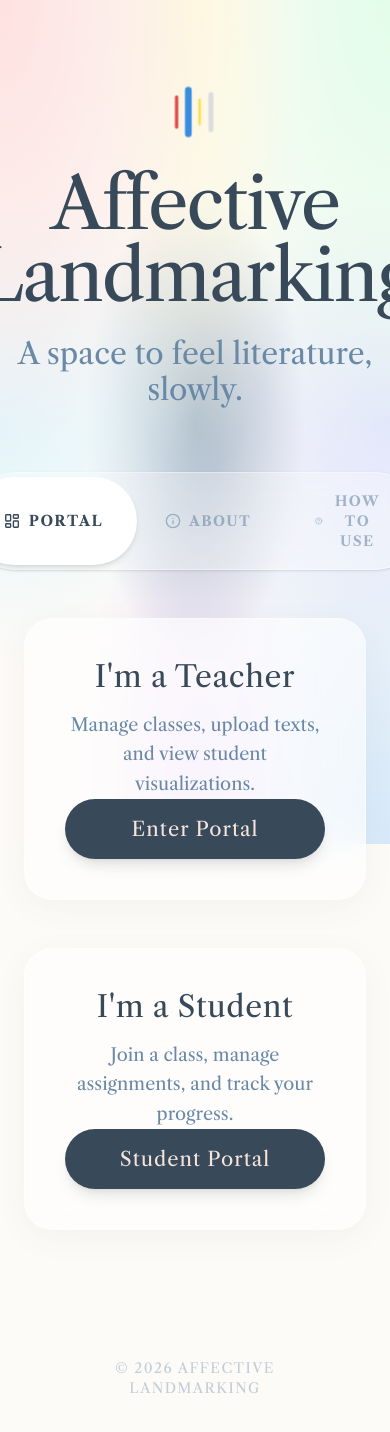
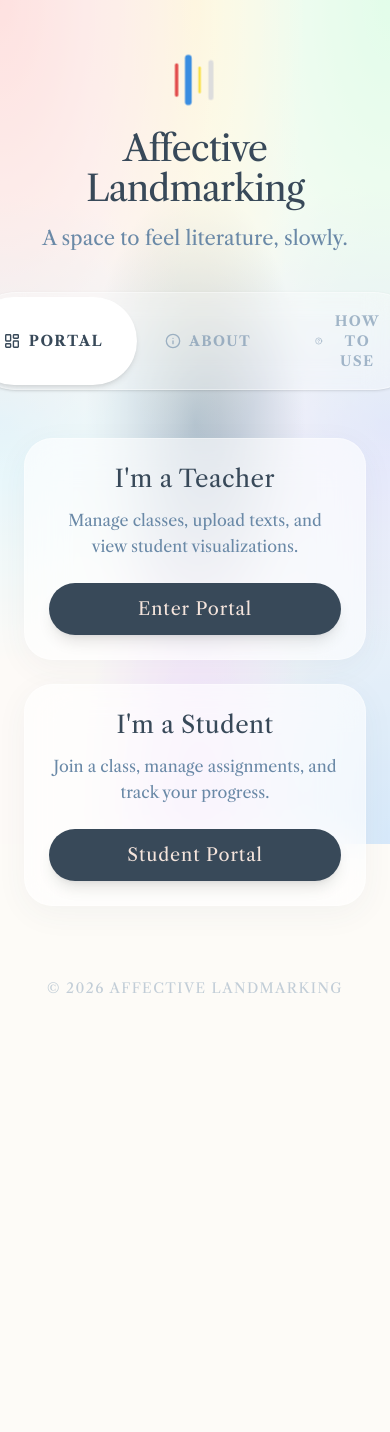
Before and after one commit to mehagupta8/affective-landmarking-app, a Next.js app: page / in a window 390 px wide. Shown: the top 1432 px of the page. After the commit the page ends 1022 px from the top, so only its background shows below. Built offline with nearby package versions, Linux system fonts and the light colour scheme.

Commit message:
Make site mobile-first: hamburger sidebar, responsive text sizes and padding

```diff
--- a/src/app/page.tsx
+++ b/src/app/page.tsx
@@ -6,24 +6,24 @@ import { InfoTabs } from '@/components/info/InfoTabs';
 
 export default function LandingPage() {
   const mainPortalContent = (
-    <div className="grid grid-cols-1 md:grid-cols-2 gap-12 w-full max-w-3xl">
-      <GlassCard className="flex flex-col items-center p-10 hover:-translate-y-1 transition-all duration-500">
-        <h2 className="text-3xl text-charcoal mb-4">I&apos;m a Teacher</h2>
-        <p className="text-warm-grey mb-10 text-lg leading-relaxed h-12">
+    <div className="grid grid-cols-1 md:grid-cols-2 gap-6 md:gap-12 w-full max-w-3xl">
+      <GlassCard className="flex flex-col items-center p-6 md:p-10 hover:-translate-y-1 transition-all duration-500">
+        <h2 className="text-2xl md:text-3xl text-charcoal mb-3 md:mb-4">I&apos;m a Teacher</h2>
+        <p className="text-warm-grey mb-6 md:mb-10 text-base md:text-lg leading-relaxed">
           Manage classes, upload texts, and view student visualizations.
         </p>
         <Link href="/teacher/login" className="w-full">
-          <PillButton className="w-full py-4 text-xl">Enter Portal</PillButton>
+          <PillButton className="w-full py-3 md:py-4 text-lg md:text-xl">Enter Portal</PillButton>
         </Link>
       </GlassCard>
 
-      <GlassCard className="flex flex-col items-center p-10 hover:-translate-y-1 transition-all duration-500">
-        <h2 className="text-3xl text-charcoal mb-4">I&apos;m a Student</h2>
-        <p className="text-warm-grey mb-10 text-lg leading-relaxed h-12">
+      <GlassCard className="flex flex-col items-center p-6 md:p-10 hover:-translate-y-1 transition-all duration-500">
+        <h2 className="text-2xl md:text-3xl text-charcoal mb-3 md:mb-4">I&apos;m a Student</h2>
+        <p className="text-warm-grey mb-6 md:mb-10 text-base md:text-lg leading-relaxed">
           Join a class, manage assignments, and track your progress.
         </p>
         <Link href="/student/login" className="w-full">
-          <PillButton className="w-full py-4 text-xl">Student Portal</PillButton>
+          <PillButton className="w-full py-3 md:py-4 text-lg md:text-xl">Student Portal</PillButton>
         </Link>
       </GlassCard>
     </div>
@@ -31,13 +31,13 @@ export default function LandingPage() {
 
   return (
     <div className="min-h-screen flex flex-col atmospheric-bg">
-      <main className="flex-1 flex flex-col items-center justify-center p-6 py-20 text-center max-w-6xl mx-auto space-y-16 w-full">
-        <div className="flex flex-col items-center space-y-6">
+      <main className="flex-1 flex flex-col items-center justify-center p-6 py-12 md:py-20 text-center max-w-6xl mx-auto space-y-10 md:space-y-16 w-full">
+        <div className="flex flex-col items-center space-y-4 md:space-y-6">
           <Orb size="lg" />
-          <h1 className="text-7xl font-normal tracking-tight text-charcoal">
+          <h1 className="text-4xl md:text-7xl font-normal tracking-tight text-charcoal">
             Affective Landmarking
           </h1>
-          <p className="text-3xl text-warm-grey font-light">
+          <p className="text-xl md:text-3xl text-warm-grey font-light">
             A space to feel literature, slowly.
           </p>
         </div>
@@ -45,7 +45,7 @@ export default function LandingPage() {
         <InfoTabs mainContent={mainPortalContent} />
       </main>
 
-      <footer className="p-12 text-center text-warm-grey/40 text-sm tracking-widest">
+      <footer className="p-6 md:p-12 text-center text-warm-grey/40 text-sm tracking-widest">
         © {new Date().getFullYear()} AFFECTIVE LANDMARKING
       </footer>
     </div>
--- a/src/app/student/login/page.tsx
+++ b/src/app/student/login/page.tsx
@@ -43,7 +43,7 @@ export default function StudentLoginPage() {
 
   return (
     <div className="min-h-screen atmospheric-bg flex items-center justify-center p-6">
-      <GlassCard className="max-w-md w-full p-12 shadow-2xl border-white/40 animate-in fade-in zoom-in duration-700">
+      <GlassCard className="max-w-md w-full p-6 md:p-12 shadow-2xl border-white/40 animate-in fade-in zoom-in duration-700">
         <div className="flex flex-col items-center mb-10">
           <Orb size="md" className="mb-6 shadow-[0_0_20px_rgba(232,155,108,0.3)]" />
           <h1 className="text-3xl font-normal text-charcoal text-center">Student Login</h1>
--- a/src/app/student/signup/page.tsx
+++ b/src/app/student/signup/page.tsx
@@ -81,7 +81,7 @@ export default function StudentSignupPage() {
 
   return (
     <div className="min-h-screen atmospheric-bg flex items-center justify-center p-6">
-      <GlassCard className="max-w-md w-full p-12 shadow-2xl border-white/40 animate-in fade-in zoom-in duration-700">
+      <GlassCard className="max-w-md w-full p-6 md:p-12 shadow-2xl border-white/40 animate-in fade-in zoom-in duration-700">
         <div className="flex flex-col items-center mb-10">
           <Orb size="md" className="mb-6 shadow-[0_0_20px_rgba(232,155,108,0.3)]" />
           <h1 className="text-3xl font-normal text-charcoal text-center">Create Student Account</h1>
--- a/src/app/teacher/dashboard/page.tsx
+++ b/src/app/teacher/dashboard/page.tsx
@@ -120,7 +120,7 @@ export default function Dashboard() {
     <div className="space-y-16 animate-in fade-in duration-1000">
       <div className="flex flex-col md:flex-row md:items-end justify-between gap-8">
         <div className="space-y-3">
-          <h1 className="text-6xl font-normal text-charcoal">Your Classes</h1>
+          <h1 className="text-3xl md:text-6xl font-normal text-charcoal">Your Classes</h1>
           <p className="text-warm-grey text-xl font-light">Manage your active classes and view student progress.</p>
         </div>
 
--- a/src/app/teacher/login/page.tsx
+++ b/src/app/teacher/login/page.tsx
@@ -61,7 +61,7 @@ function LoginForm() {
   }
 
   return (
-    <GlassCard className="max-w-md w-full p-12 shadow-2xl border-white/40 animate-in fade-in zoom-in duration-700">
+    <GlassCard className="max-w-md w-full p-6 md:p-12 shadow-2xl border-white/40 animate-in fade-in zoom-in duration-700">
       <div className="flex flex-col items-center mb-10">
         <Orb size="md" className="mb-6 shadow-[0_0_20px_rgba(232,155,108,0.3)]" />
         <h1 className="text-3xl font-normal text-charcoal text-center">Teacher Login</h1>
--- a/src/app/teacher/settings/page.tsx
+++ b/src/app/teacher/settings/page.tsx
@@ -67,7 +67,7 @@ export default function SettingsPage() {
   return (
     <div className="space-y-12 animate-in fade-in duration-1000">
       <div className="space-y-3">
-        <h1 className="text-6xl font-normal text-charcoal">Settings</h1>
+        <h1 className="text-3xl md:text-6xl font-normal text-charcoal">Settings</h1>
         <p className="text-warm-grey text-xl font-light">Customize your teaching environment and account preferences.</p>
       </div>
 
--- a/src/app/teacher/signup/page.tsx
+++ b/src/app/teacher/signup/page.tsx
@@ -47,7 +47,7 @@ export default function SignupPage() {
 
   return (
     <div className="min-h-screen atmospheric-bg flex items-center justify-center p-6">
-      <GlassCard className="max-w-md w-full p-12 shadow-2xl border-white/40 animate-in fade-in zoom-in duration-700">
+      <GlassCard className="max-w-md w-full p-6 md:p-12 shadow-2xl border-white/40 animate-in fade-in zoom-in duration-700">
         <div className="flex flex-col items-center mb-10">
           <Orb size="md" className="mb-6 shadow-[0_0_20px_rgba(232,155,108,0.3)]" />
           <h1 className="text-3xl font-normal text-charcoal text-center">Teacher Signup</h1>
--- a/src/app/teacher/texts/page.tsx
+++ b/src/app/teacher/texts/page.tsx
@@ -171,7 +171,7 @@ export default function TextsPage() {
   return (
     <div className="space-y-12 animate-in fade-in duration-1000">
       <div className="space-y-3">
-        <h1 className="text-6xl font-normal text-charcoal">All Texts</h1>
+        <h1 className="text-3xl md:text-6xl font-normal text-charcoal">All Texts</h1>
         <p className="text-warm-grey text-xl font-light">A unified view of all literary pieces across your classes.</p>
       </div>
 
```
Also changed, not shown: src/app/annotate/[textId]/page.tsx (+4 -4 lines), src/app/student/dashboard/page.tsx (+4 -4 lines), src/app/teacher/layout.tsx (+51 -11 lines).
